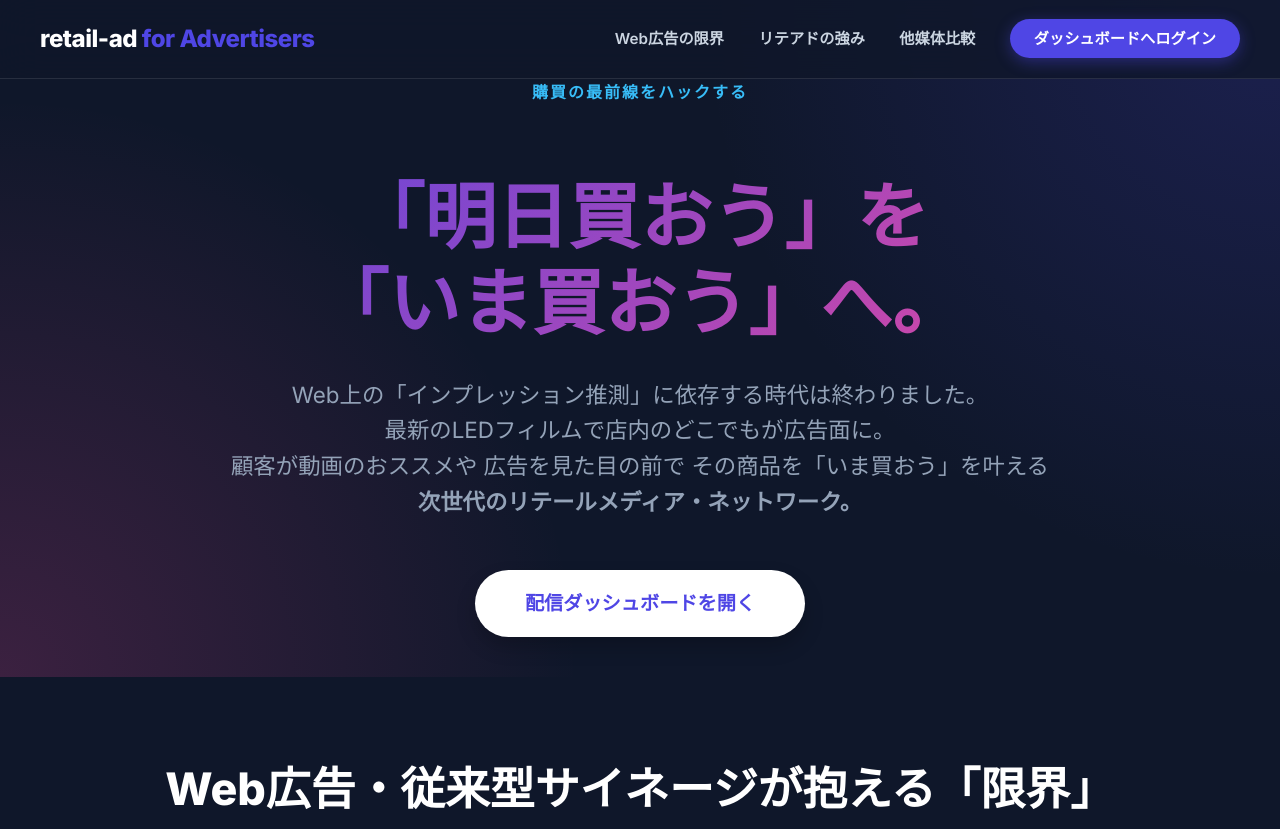
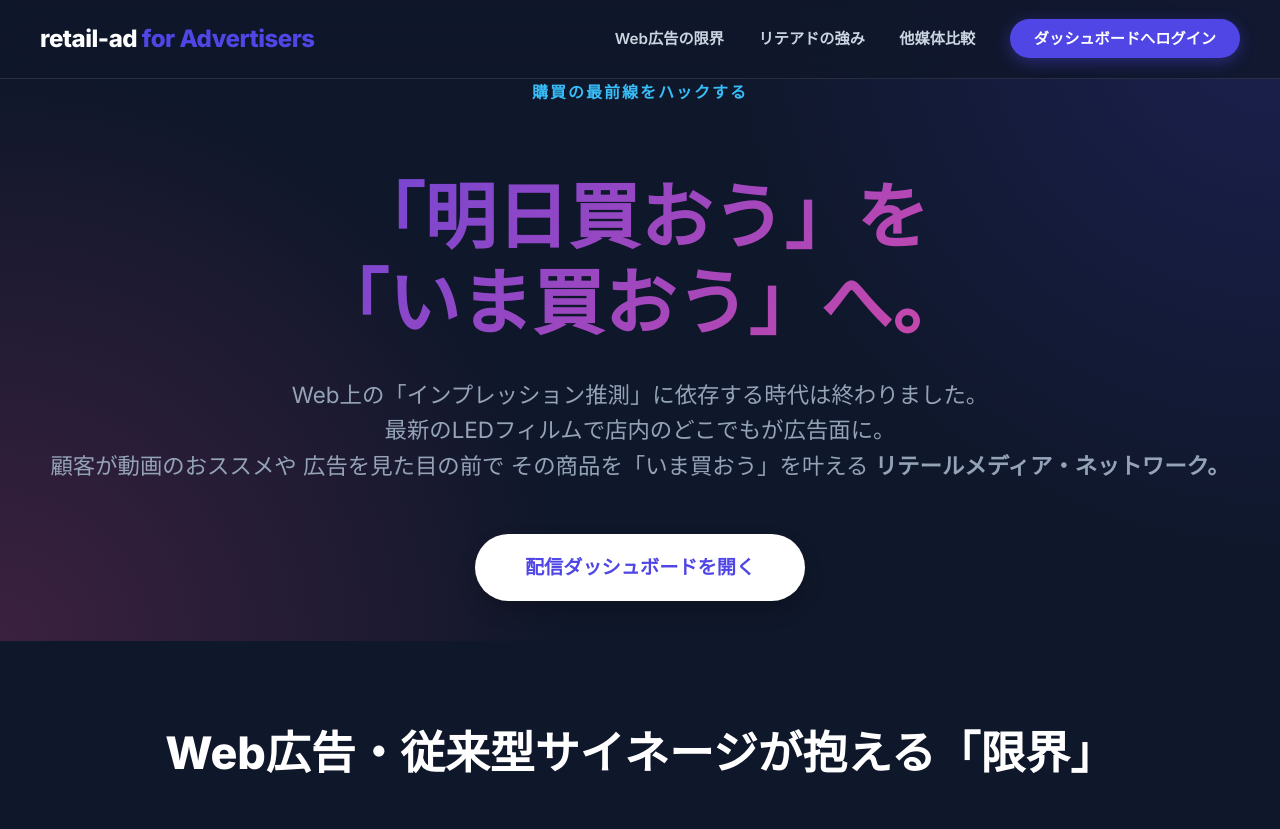
Before and after one commit to kuma19791127/RetailMedia-ad, a website: page ad_dashboard-LP.html in a window 1280 px wide. Shown: the top 829 px of the page. Drawn offline with Linux system fonts and the light colour scheme.

Commit message:
UI: ad_dashboard-LP.html のキャッチコピーから「次世代の」という文言を削除

```diff
--- a/ad_dashboard-LP.html
+++ b/ad_dashboard-LP.html
@@ -425,7 +425,7 @@
             <span class="nw">顧客が動画のおススメや</span><br class="mobile-br">
             <span class="nw">広告を見た目の前で</span><br class="mobile-br">
             <span class="nw">その商品を「いま買おう」を叶える</span><br class="mobile-br">
-            <strong class="nw">次世代のリテールメディア・ネットワーク。</strong>
+            <strong class="nw">リテールメディア・ネットワーク。</strong>
         </p>
         <div>
             <a href="login_portal.html" class="btn-large">配信ダッシュボードを開く</a>
```
